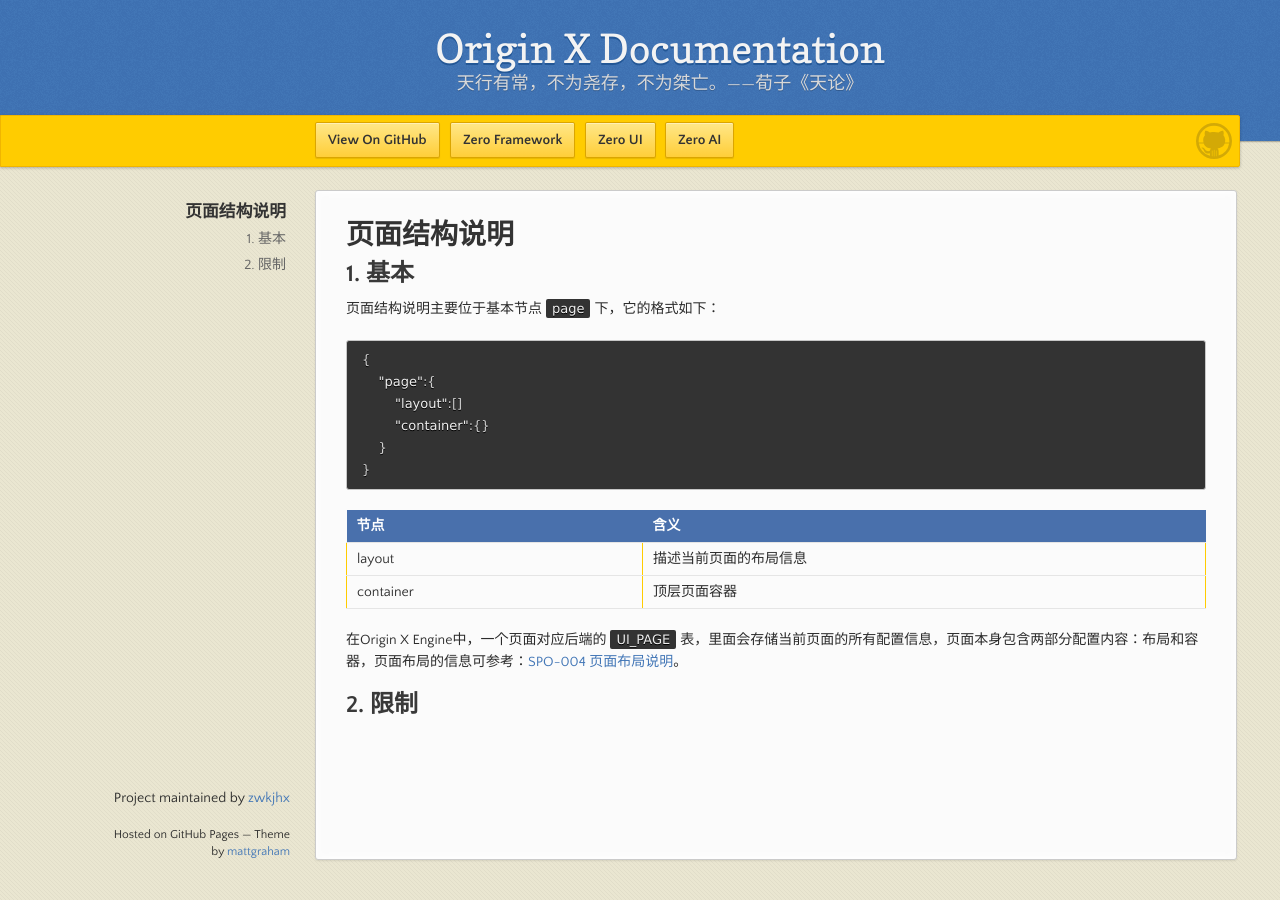
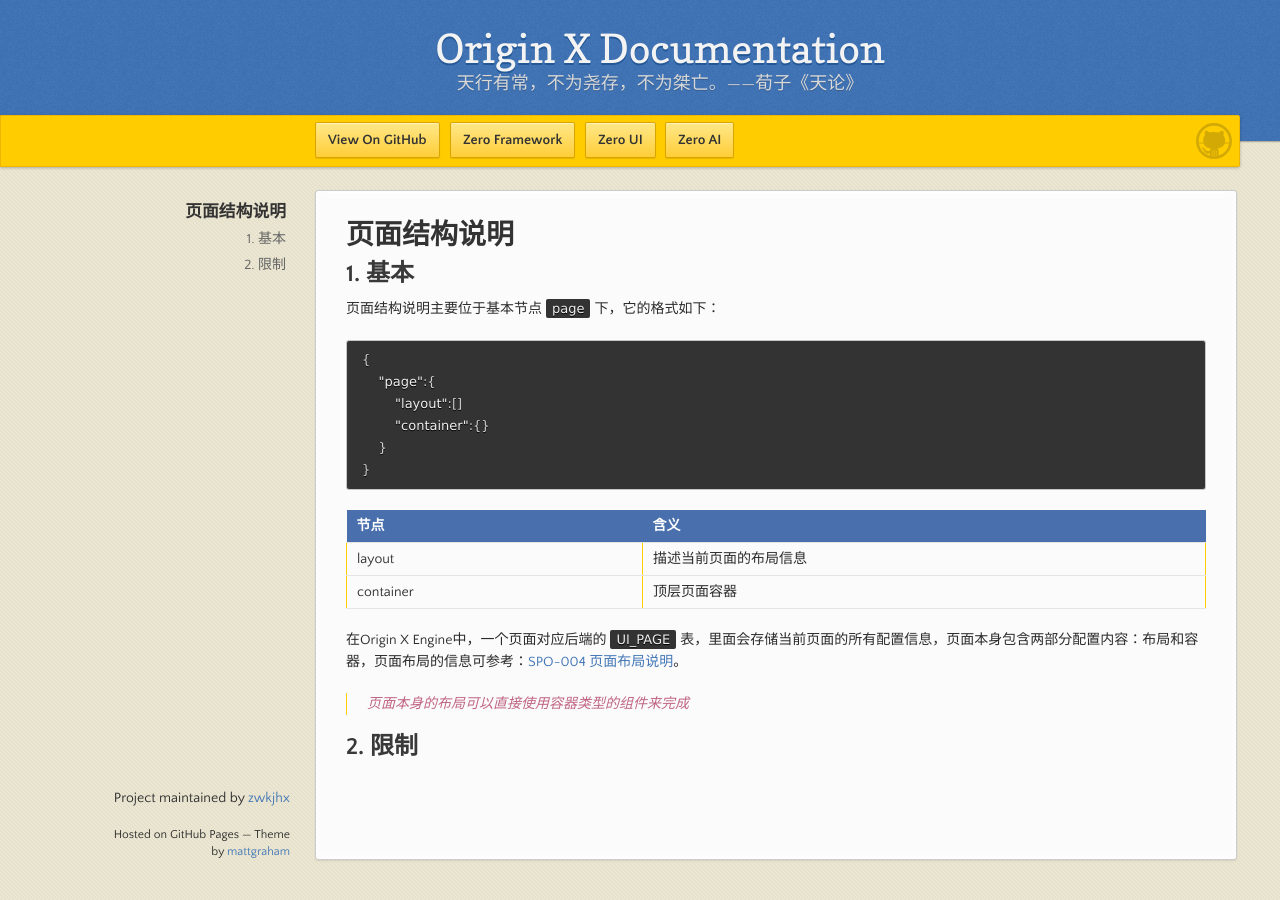
Before and after one commit to zwkjhx/ox-doc, a Jekyll site: the page built from specification/3-origin-xgui-fan/spo-003-bu-ju-pei-zhi-gui-fan.md, in a window 1280 px wide. Built offline with Jekyll 4.4.1, drawn with Linux system fonts in a browser that asks for light colours; our own code applies the rules of GitHub Pages for plain Markdown files.

Commit message:
Updates specification/3-origin-xgui-fan/spo-003-bu-ju-pei-zhi-gui-fan.md
Auto commit by GitBook Editor

```diff
--- a/specification/3-origin-xgui-fan/spo-003-bu-ju-pei-zhi-gui-fan.md
+++ b/specification/3-origin-xgui-fan/spo-003-bu-ju-pei-zhi-gui-fan.md
@@ -20,4 +20,6 @@
 
 在Origin X Engine中，一个页面对应后端的`UI_PAGE`表，里面会存储当前页面的所有配置信息，页面本身包含两部分配置内容：布局和容器，页面布局的信息可参考：[SPO-004 页面布局说明](/specification/3-origin-xgui-fan/spo-004-ye-mian-bu-ju-shuo-ming.md)。
 
+> 页面本身的布局可以直接使用容器类型的组件来完成
+
 ## 2. 限制
```
